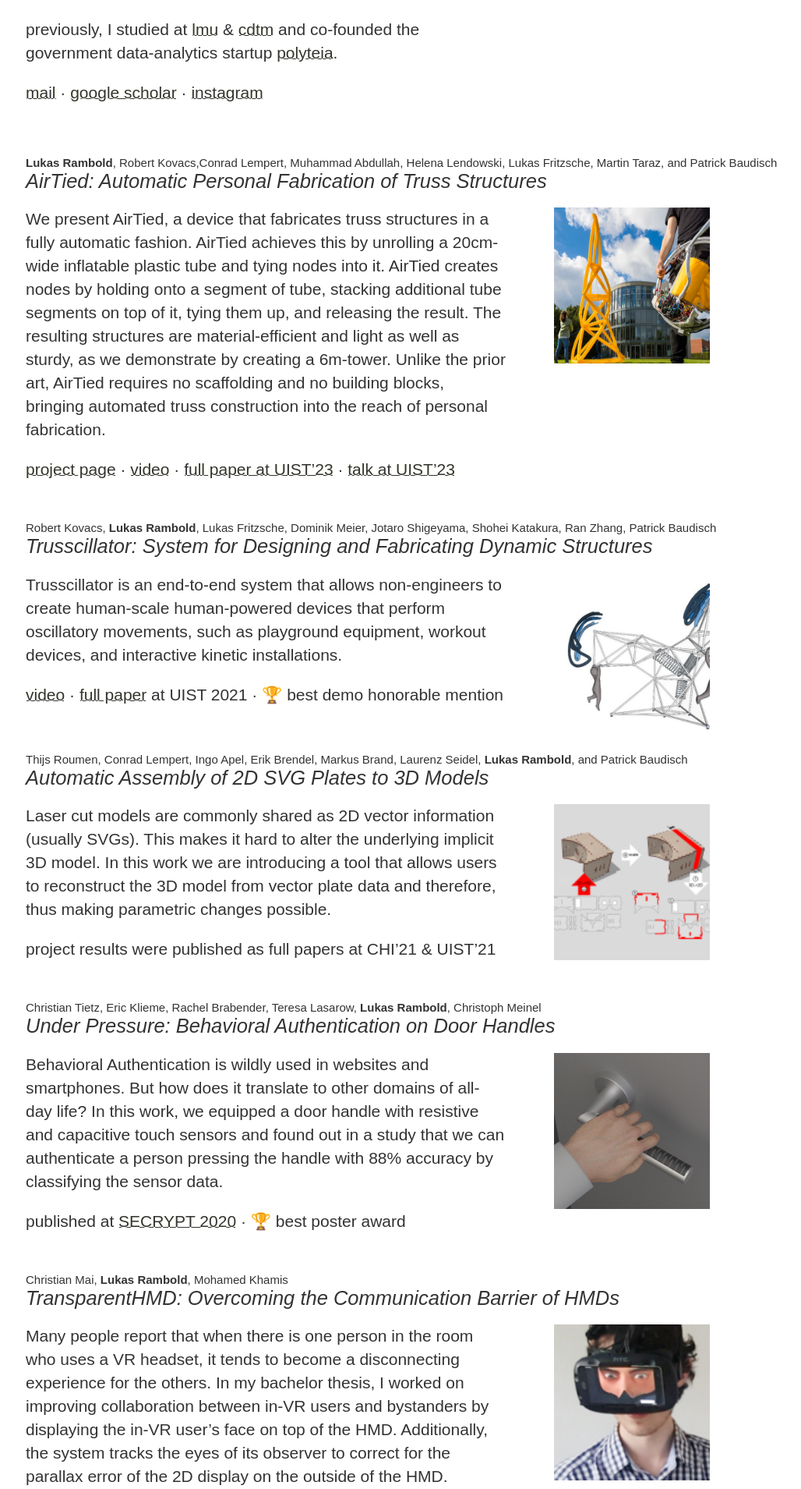
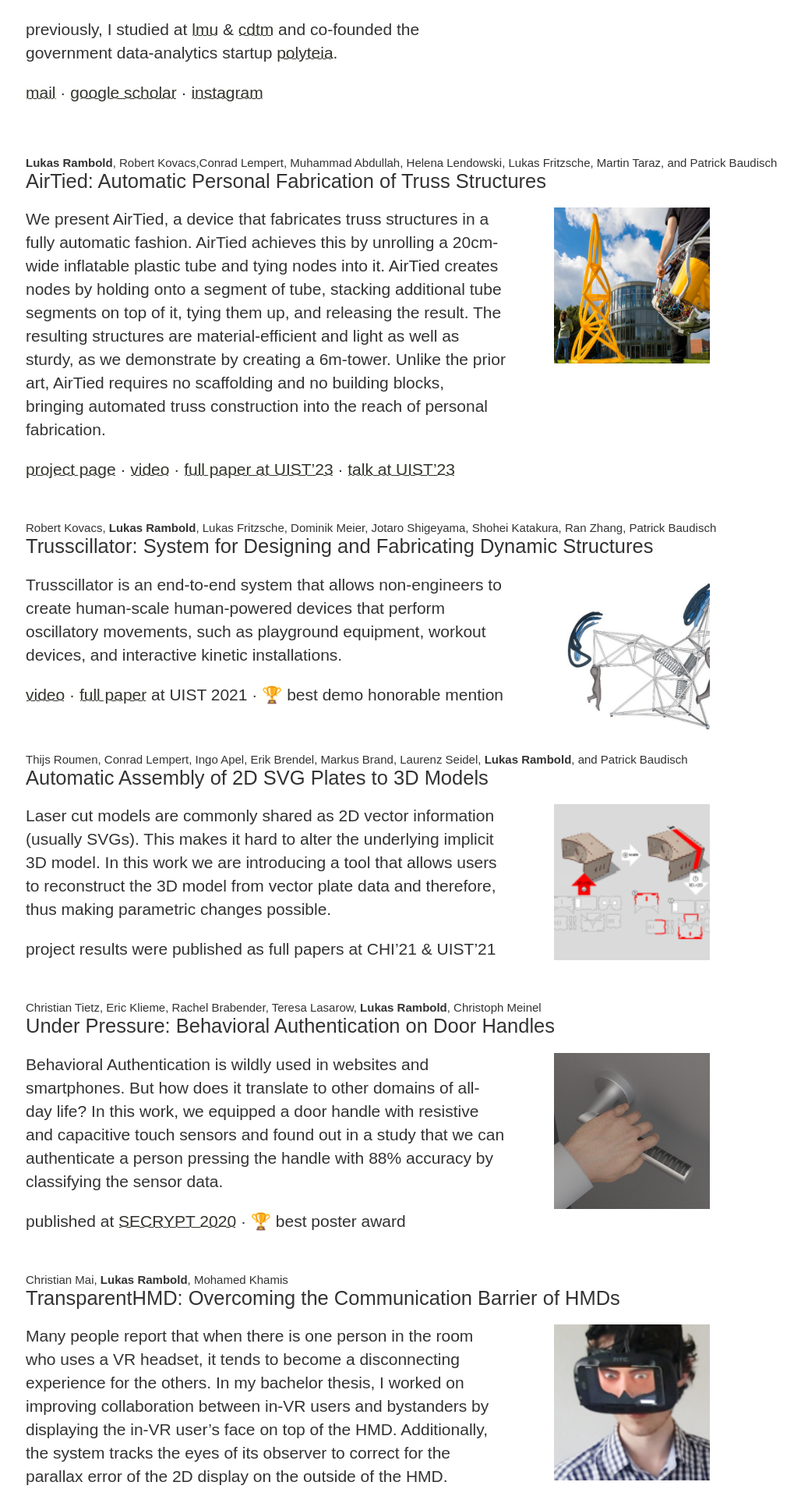
Before and after one commit to ramboldio/ramboldio.github.io, a Jekyll site: the page built from index.md, in a window 1280 px wide. Shown: the part 649-2558 px from the top of the page at 78% size, without its empty margins (127-1155 px from the left). Built offline with Jekyll 4.4.1, drawn with Linux system fonts in a browser that asks for light colours.

Commit message:
remove italic

```diff
--- a/assets/css/tufte.css
+++ b/assets/css/tufte.css
@@ -20,14 +20,14 @@ h1 { font-weight: 400;
      font-size: 3.2rem;
      line-height: 1; }
 
-h2 { font-style: italic;
+h2 { /*font-style: italic;*/
      font-weight: 400;
      margin-top: 2.1rem;
      margin-bottom: 0;
      font-size: 2.2rem;
      line-height: 1; }
 
-h3 { font-style: italic;
+h3 { /*font-style: italic;*/
      font-weight: 400;
      font-size: 1.7rem;
      margin-top: 2rem;
```
